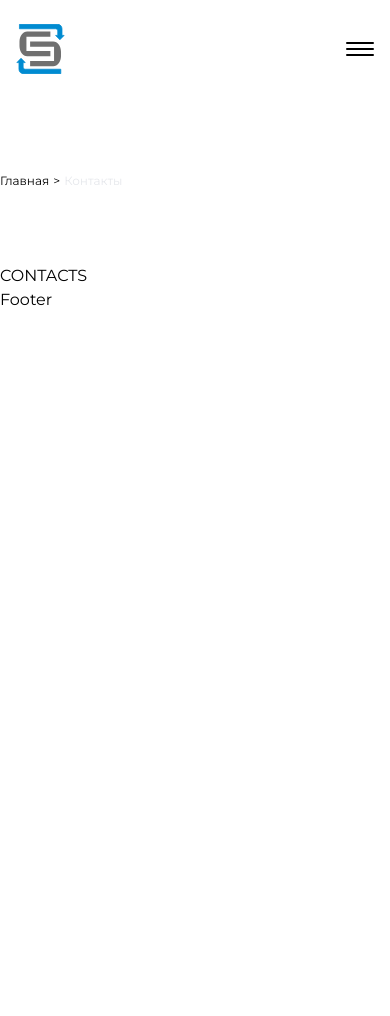
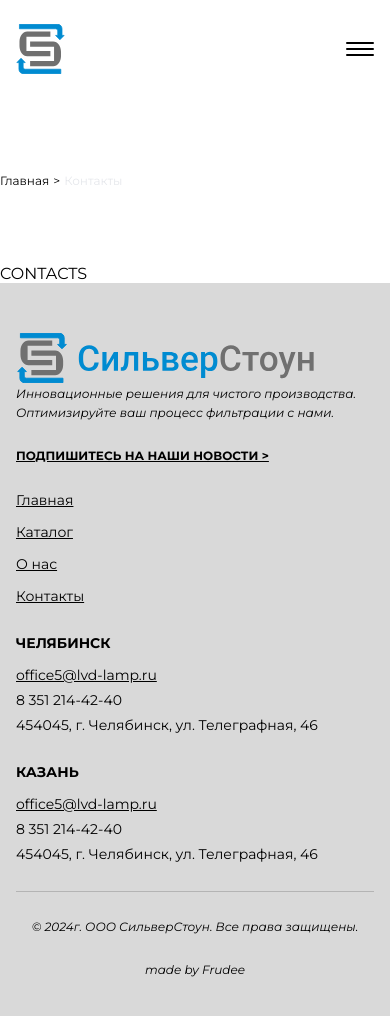
Before and after one commit to Frudee/silverstone, a Next.js app in the folder strapi-next/: page /contacts in a window 390 px wide. Shown: the top 1016 px of the page. Before the commit the page ends 844 px from the top, so only its background shows below. Built offline with nearby package versions, Linux system fonts and the light colour scheme.

Commit message:
add mobile footer

```diff
--- a/strapi-next/components/index/News.tsx
+++ b/strapi-next/components/index/News.tsx
@@ -17,7 +17,7 @@
 
 const News: React.FC = () => {
   return (
-    <section className="px-4 lg:px-[10%] xl:px-[20%]">
+    <section className="px-4 lg:px-[10%] xl:px-[20%] pb-[70px]">
       <Heading text="Новости" pageHeading={false} />
       <div className="flex flex-col items-center lg:flex-row lg:justify-between gap-8 pt-12">
         {NEWS_DATA.map(({ title, desc }, i) => (
--- a/strapi-next/components/layout/Footer.tsx
+++ b/strapi-next/components/layout/Footer.tsx
@@ -1,16 +1,58 @@
 import React from "react";
 import Link from "next/link";
+import Image from "next/image";
+import logo from "../../public/logo.svg";
 
 const Footer: React.FC = () => {
   return (
-    <footer>
+    <footer className="flex flex-col gap-[27px] py-[50px] bg-[#d9d9d9] px-4 lg:px-[10%] xl:px-[20%]">
+      <div>
+        <Image className="" src={logo} alt="logo" height={50} />
+        <span className="text-[12px] leading-[12px] italic">
+          Инновационные решения для чистого производства. Оптимизируйте ваш
+          процесс фильтрации с нами.
+        </span>
+      </div>
+      <button className="uppercase underline text-[12px] font-bold w-fit">
+        Подпишитесь на наши новости &gt;
+      </button>
       <nav>
-        <ul>
+        <ul className="flex flex-col underline gap-3 text-sm">
           <li>
-            <Link href="/catalogue">Footer</Link>
+            <Link href="/">Главная</Link>
+          </li>
+          <li>
+            <Link href="/catalogue">Каталог</Link>
+          </li>
+          <li>
+            <Link href="/about">О нас</Link>
+          </li>
+          <li>
+            <Link href="/contacts">Контакты</Link>
           </li>
         </ul>
       </nav>
+      <div className="flex flex-col gap-3 text-sm">
+        <h5 className="uppercase font-bold">Челябинск</h5>
+        <div className="flex flex-col gap-[5px]">
+          <span className="underline">office5@lvd-lamp.ru</span>
+          <span>8 351 214-42-40</span>
+          <span>454045, г. Челябинск, ул. Телеграфная, 46</span>
+        </div>
+      </div>
+      <div className="flex flex-col gap-3 text-sm">
+        <h5 className="uppercase font-bold">Казань</h5>
+        <div className="flex flex-col gap-[5px]">
+          <span className="underline">office5@lvd-lamp.ru</span>
+          <span>8 351 214-42-40</span>
+          <span>454045, г. Челябинск, ул. Телеграфная, 46</span>
+        </div>
+      </div>
+      <span className="block w-full h-[1px] bg-[#b4b4b4]"></span>
+      <span className="italic text-xs text-center">
+        © 2024г. ООО СильверСтоун. Все права защищены.
+      </span>
+      <span className="italic text-xs text-center">made by Frudee</span>
     </footer>
   );
 };
--- a/strapi-next/styles/globals.css
+++ b/strapi-next/styles/globals.css
@@ -4,6 +4,7 @@
 
 html {
   font-family: "Montserrat";
+  line-height: inherit;
 }
 
 .slide-in-bar:before {
```
